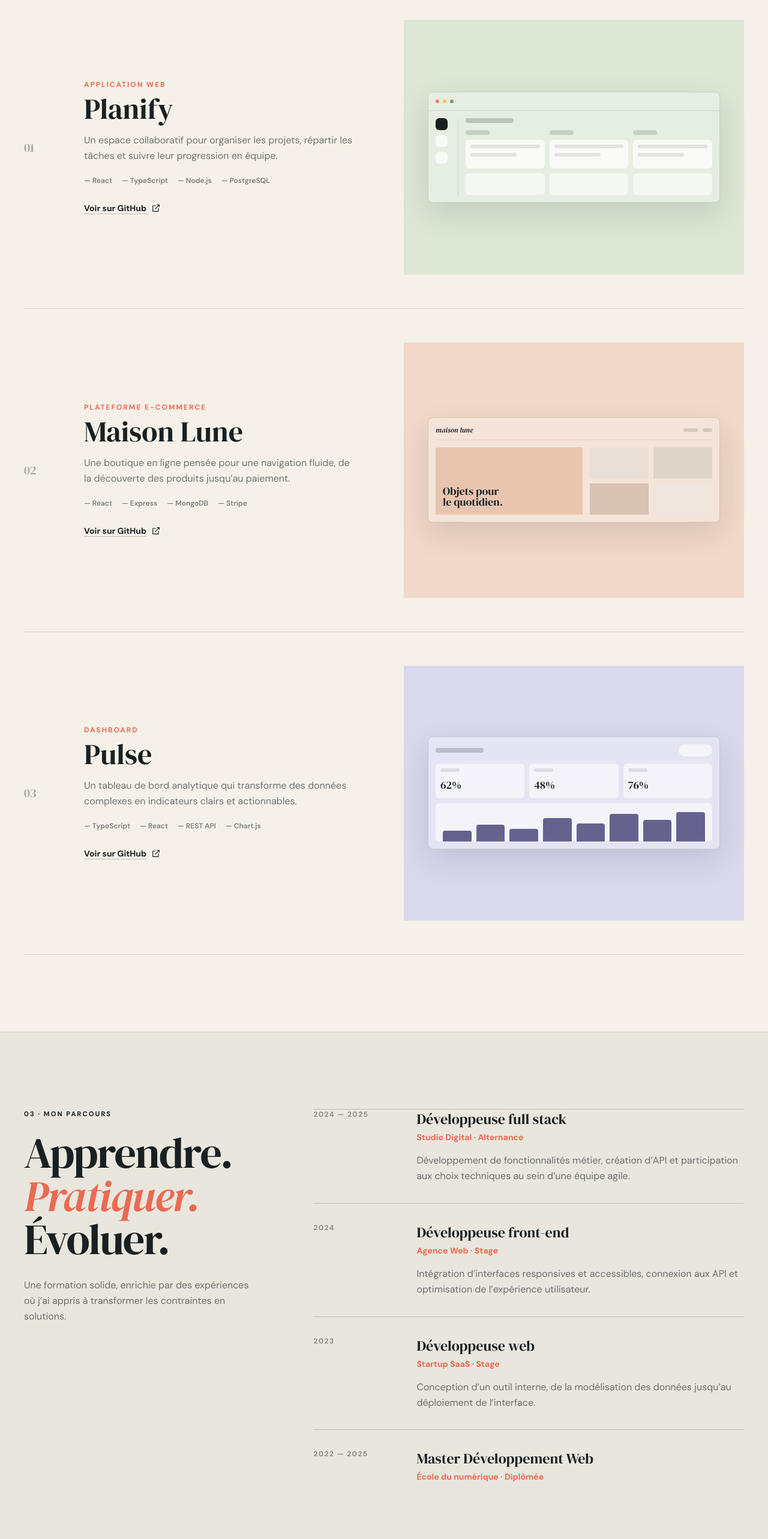
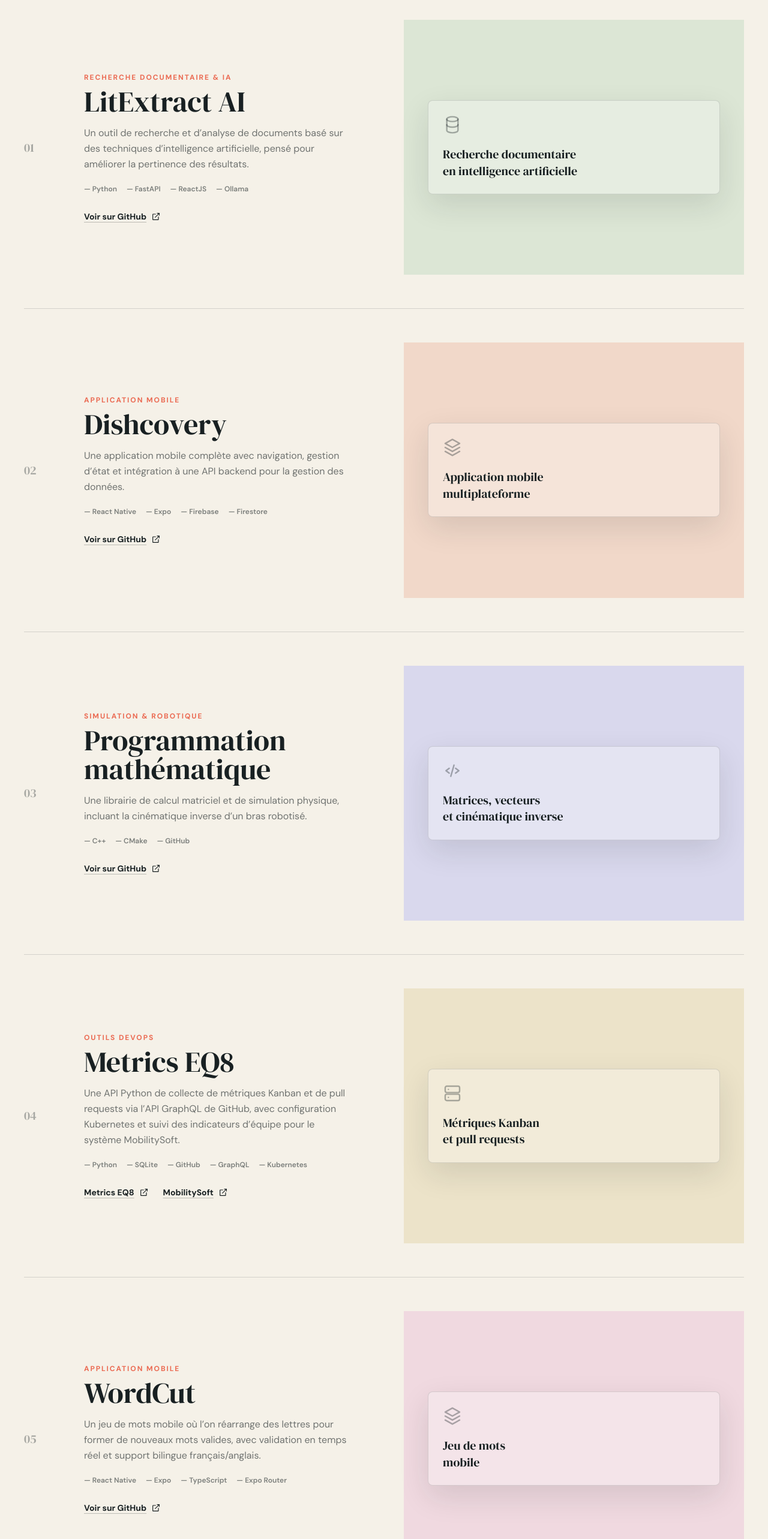
Before and after one commit to KathleenFrancis/Portfolio, a React (Vite) app: page / in a window 1280 px wide. Shown: the part 2380-4946 px from the top of the page at 60% size. Built offline with nearby package versions, Linux system fonts and the light colour scheme.

Commit message:
Remplacer les données fictives (Projets et Expériences)

```diff
--- a/src/components/ProjectComponent.tsx
+++ b/src/components/ProjectComponent.tsx
@@ -1,5 +1,4 @@
 import Icon from "./Icon";
-import { Profile } from "../data/Profile";
 import type { Project } from "../data/Projects";
 
 function ProjectComponent({ project }: { project: Project }) {
@@ -21,12 +20,19 @@ function ProjectComponent({ project }: { project: Project }) {
             </span>
           ))}
         </div>
-        <a
-          className="mt-7 inline-flex items-center gap-2 text-sm font-bold underline decoration-ink/25 underline-offset-4 transition-colors hover:text-coral"
-          href={Profile.github}
-        >
-          Voir sur GitHub <Icon name="external" size={16} />
-        </a>
+        <div className="mt-7 flex flex-wrap gap-x-6 gap-y-2">
+          {project.links.map((link) => (
+            <a
+              className="inline-flex items-center gap-2 text-sm font-bold underline decoration-ink/25 underline-offset-4 transition-colors hover:text-coral"
+              href={link.url}
+              key={link.url}
+              rel="noreferrer"
+              target="_blank"
+            >
+              {link.label} <Icon name="external" size={16} />
+            </a>
+          ))}
+        </div>
       </div>
       <div
         className={`${project.color} flex aspect-[4/3] items-center p-7 transition-transform duration-500 group-hover:-rotate-1 md:p-10`}
--- a/src/data/Experiences.ts
+++ b/src/data/Experiences.ts
@@ -7,21 +7,27 @@ export type Experience = {
 
 export const Experiences: Experience[] = [
   {
-    date: "2024 — 2025",
-    role: "Développeuse full stack",
-    company: "Studio Digital · Alternance",
-    text: "Développement de fonctionnalités métier, création d’API et participation aux choix techniques au sein d’une équipe agile.",
+    date: "Janvier — Mai 2026",
+    role: "Développeuse full-stack",
+    company: "Université de Montréal · Stage 3",
+    text: "Développement d’une application d’acquisition et de visualisation de données en temps réel, optimisation d’algorithmes multi-capteurs et intégration avec des systèmes embarqués.",
   },
   {
-    date: "2024",
-    role: "Développeuse front-end",
-    company: "Agence Web · Stage",
-    text: "Intégration d’interfaces responsives et accessibles, connexion aux API et optimisation de l’expérience utilisateur.",
+    date: "Janvier — Août 2025",
+    role: "Développeuse web",
+    company: "Ubisoft · Stage 2",
+    text: "Développement de fonctionnalités web en AngularJS et TypeScript, révision de code et participation aux cycles Scrum au sein d’une équipe agile.",
   },
   {
-    date: "2023",
+    date: "Mai — Août 2022",
     role: "Développeuse web",
-    company: "Startup SaaS · Stage",
-    text: "Conception d’un outil interne, de la modélisation des données jusqu’au déploiement de l’interface.",
+    company: "C3F Telecom · Stage 1",
+    text: "Développement de fonctionnalités web en ReactJS et TypeScript, révision de code et soutien technique aux utilisateurs internes.",
+  },
+  {
+    date: "Mai — Juillet 2021",
+    role: "Développeuse web front-end",
+    company: "Génération Clik · Stage de fin de DEC",
+    text: "Intégration de contenu web et personnalisation de thèmes Shopify et WordPress dans le cadre de refontes de sites.",
   },
 ];
--- a/src/data/Projects.tsx
+++ b/src/data/Projects.tsx
@@ -1,4 +1,10 @@
 import type { ReactNode } from "react";
+import Icon from "../components/Icon";
+
+export type ProjectLink = {
+  label: string;
+  url: string;
+};
 
 export type Project = {
   number: string;
@@ -8,115 +14,195 @@ export type Project = {
   stack: string[];
   color: string;
   visual: ReactNode;
+  links: ProjectLink[];
 };
 
 export const Projects: Project[] = [
   {
     number: "01",
-    type: "Application web",
-    title: "Planify",
+    type: "Recherche documentaire & IA",
+    title: "LitExtract AI",
     description:
-      "Un espace collaboratif pour organiser les projets, répartir les tâches et suivre leur progression en équipe.",
-    stack: ["React", "TypeScript", "Node.js", "PostgreSQL"],
+      "Un outil de recherche et d’analyse de documents basé sur des techniques d’intelligence artificielle, pensé pour améliorer la pertinence des résultats.",
+    stack: ["Python", "FastAPI", "ReactJS", "Ollama"],
     color: "bg-[#dce6d5]",
+    links: [
+      { label: "Voir sur GitHub", url: "https://github.com/KathleenFrancis" },
+    ],
     visual: (
-      <div className="project-window text-ink">
-        <div className="flex items-center gap-1.5 border-b border-ink/10 p-3">
-          <span className="h-1.5 w-1.5 rounded-full bg-[#ff7a62]" />
-          <span className="h-1.5 w-1.5 rounded-full bg-[#f4c95d]" />
-          <span className="h-1.5 w-1.5 rounded-full bg-[#6ca06c]" />
-        </div>
-        <div className="grid grid-cols-[38px_1fr] gap-3 p-3">
-          <div className="space-y-2 border-r border-ink/10">
-            <div className="h-5 w-5 rounded-md bg-ink" />
-            <div className="h-5 w-5 rounded-md bg-white/70" />
-            <div className="h-5 w-5 rounded-md bg-white/70" />
-          </div>
-          <div>
-            <div className="mb-3 h-2 w-20 rounded-full bg-ink/20" />
-            <div className="grid grid-cols-3 gap-2">
-              {[0, 1, 2].map((column) => (
-                <div className="space-y-2" key={column}>
-                  <div className="h-2 w-10 rounded-full bg-ink/15" />
-                  <div className="h-12 rounded-md bg-white/75 p-2">
-                    <div className="h-1.5 w-full rounded-full bg-ink/10" />
-                    <div className="mt-2 h-1.5 w-2/3 rounded-full bg-ink/10" />
-                  </div>
-                  <div className="h-9 rounded-md bg-white/60" />
-                </div>
-              ))}
-            </div>
-          </div>
-        </div>
+      <div className="project-window p-6 text-ink">
+        <span className="mb-5 block text-ink/35">
+          <Icon name="database" size={32} />
+        </span>
+        <p className="font-serif text-xl leading-snug">
+          Recherche documentaire
+          <br />
+          en intelligence artificielle
+        </p>
       </div>
     ),
   },
   {
     number: "02",
-    type: "Plateforme e-commerce",
-    title: "Maison Lune",
+    type: "Application mobile",
+    title: "Dishcovery",
     description:
-      "Une boutique en ligne pensée pour une navigation fluide, de la découverte des produits jusqu’au paiement.",
-    stack: ["React", "Express", "MongoDB", "Stripe"],
+      "Une application mobile complète avec navigation, gestion d’état et intégration à une API backend pour la gestion des données.",
+    stack: ["React Native", "Expo", "Firebase", "Firestore"],
     color: "bg-[#f1d8c9]",
+    links: [
+      {
+        label: "Voir sur GitHub",
+        url: "https://github.com/adil-ets/dishcovery",
+      },
+    ],
     visual: (
-      <div className="project-window p-3 text-ink">
-        <div className="mb-3 flex items-center justify-between border-b border-ink/10 pb-2">
-          <span className="font-serif text-xs italic">maison lune</span>
-          <div className="flex gap-2">
-            <span className="h-1.5 w-6 rounded-full bg-ink/15" />
-            <span className="h-1.5 w-4 rounded-full bg-ink/15" />
-          </div>
-        </div>
-        <div className="grid grid-cols-[1.2fr_1fr] gap-3">
-          <div className="flex h-28 items-end bg-[#e9c5b0] p-3">
-            <span className="font-serif text-lg leading-none">
-              Objets pour
-              <br />
-              le quotidien.
-            </span>
-          </div>
-          <div className="grid grid-cols-2 gap-2">
-            <div className="bg-[#eadfd7]" />
-            <div className="bg-[#ded6c9]" />
-            <div className="bg-[#d8c2b4]" />
-            <div className="bg-[#eee8df]" />
-          </div>
-        </div>
+      <div className="project-window p-6 text-ink">
+        <span className="mb-5 block text-ink/35">
+          <Icon name="layers" size={32} />
+        </span>
+        <p className="font-serif text-xl leading-snug">
+          Application mobile
+          <br />
+          multiplateforme
+        </p>
       </div>
     ),
   },
   {
     number: "03",
-    type: "Dashboard",
-    title: "Pulse",
+    type: "Simulation & robotique",
+    title: "Programmation mathématique",
     description:
-      "Un tableau de bord analytique qui transforme des données complexes en indicateurs clairs et actionnables.",
-    stack: ["TypeScript", "React", "REST API", "Chart.js"],
+      "Une librairie de calcul matriciel et de simulation physique, incluant la cinématique inverse d’un bras robotisé.",
+    stack: ["C++", "CMake", "GitHub"],
     color: "bg-[#d9d8ed]",
+    links: [
+      { label: "Voir sur GitHub", url: "https://github.com/KathleenFrancis" },
+    ],
     visual: (
-      <div className="project-window p-3 text-ink">
-        <div className="mb-3 flex items-center justify-between">
-          <div className="h-2 w-20 rounded-full bg-ink/20" />
-          <div className="h-5 w-14 rounded-full bg-white/60" />
-        </div>
-        <div className="grid grid-cols-3 gap-2">
-          {[62, 48, 76].map((value) => (
-            <div className="rounded-md bg-white/55 p-2" key={value}>
-              <div className="mb-2 h-1.5 w-8 rounded-full bg-ink/10" />
-              <span className="font-serif text-lg">{value}%</span>
-            </div>
-          ))}
-        </div>
-        <div className="mt-2 flex h-16 items-end gap-2 rounded-md bg-white/55 px-3 pt-3">
-          {[35, 55, 40, 75, 58, 88, 70, 95].map((height, i) => (
-            <span
-              className="flex-1 rounded-t-sm bg-[#65628d]"
-              key={i}
-              style={{ height: `${height}%` }}
-            />
-          ))}
-        </div>
+      <div className="project-window p-6 text-ink">
+        <span className="mb-5 block text-ink/35">
+          <Icon name="code" size={32} />
+        </span>
+        <p className="font-serif text-xl leading-snug">
+          Matrices, vecteurs
+          <br />
+          et cinématique inverse
+        </p>
+      </div>
+    ),
+  },
+  {
+    number: "04",
+    type: "Outils DevOps",
+    title: "Metrics EQ8",
+    description:
+      "Une API Python de collecte de métriques Kanban et de pull requests via l’API GraphQL de GitHub, avec configuration Kubernetes et suivi des indicateurs d’équipe pour le système MobilitySoft.",
+    stack: ["Python", "SQLite", "GitHub", "GraphQL", "Kubernetes"],
+    color: "bg-[#ece3c9]",
+    links: [
+      {
+        label: "Metrics EQ8",
+        url: "https://github.com/JAMC8/metrics-eq8",
+      },
+      {
+        label: "MobilitySoft",
+        url: "https://github.com/JAMC8/mobilitysoft-eq8",
+      },
+    ],
+    visual: (
+      <div className="project-window p-6 text-ink">
+        <span className="mb-5 block text-ink/35">
+          <Icon name="server" size={32} />
+        </span>
+        <p className="font-serif text-xl leading-snug">
+          Métriques Kanban
+          <br />
+          et pull requests
+        </p>
+      </div>
+    ),
+  },
+  {
+    number: "05",
+    type: "Application mobile",
+    title: "WordCut",
+    description:
+      "Un jeu de mots mobile où l’on réarrange des lettres pour former de nouveaux mots valides, avec validation en temps réel et support bilingue français/anglais.",
+    stack: ["React Native", "Expo", "TypeScript", "Expo Router"],
+    color: "bg-[#f0d9e0]",
+    links: [
+      {
+        label: "Voir sur GitHub",
+        url: "https://github.com/KathleenFrancis/wordcut-mobile",
+      },
+    ],
+    visual: (
+      <div className="project-window p-6 text-ink">
+        <span className="mb-5 block text-ink/35">
+          <Icon name="layers" size={32} />
+        </span>
+        <p className="font-serif text-xl leading-snug">
+          Jeu de mots
+          <br />
+          mobile
+        </p>
+      </div>
+    ),
+  },
+  {
+    number: "06",
+    type: "Jeu vidéo",
+    title: "I don't want to be Isekai'ed",
+    description:
+      "Un jeu vidéo de type top-down où le joueur n’est qu’une ombre, il ne peut pas se déplacer dans la lumière. Le joueur devra donc résoudre des énigmes afin de se frayer un chemin et de retrouver sa vitalité.",
+    stack: ["Unity", "C#", "GitHub"],
+    color: "bg-[#e6d9f0]",
+    links: [
+      {
+        label: "Voir sur GitHub",
+        url: "https://github.com/H2024-equipe-01/I-dont-want-to-be-Isekaied",
+      },
+      {
+        label: "Télécharger le jeu",
+        url: "https://emeulai.itch.io/i-dont-want-to-be-isekaied",
+      },
+    ],
+    visual: (
+      <iframe
+        allow="accelerometer; autoplay; clipboard-write; encrypted-media; gyroscope; picture-in-picture; web-share"
+        allowFullScreen
+        className="project-window h-full w-full"
+        src="https://www.youtube.com/embed/_BT-JGT0efE"
+        title="YouTube video player"
+      ></iframe>
+    ),
+  },
+  {
+    number: "07",
+    type: "Application web",
+    title: "MTL Vélo",
+    description:
+      "Une application web de visualisation de données sur les stations de vélo en libre-service à Montréal, avec intégration d’une API publique et affichage dynamique des données.",
+    stack: ["ReactJS", "TypeScript", "TailwindCSS", "Vite"],
+    color: "bg-[#d9e6f0]",
+    links: [
+      {
+        label: "Voir sur GitHub",
+        url: "https://github.com/svaillancourt98/gti525-e2026-laboratoire",
+      },
+    ],
+    visual: (
+      <div className="project-window p-6 text-ink">
+        <span className="mb-5 block text-ink/35">
+          <Icon name="layers" size={32} />
+        </span>
+        <p className="font-serif text-xl leading-snug">
+          Visualisation de données
+          <br />
+          sur les stations de vélo
+        </p>
       </div>
     ),
   },
--- a/src/sections/WorkSection.tsx
+++ b/src/sections/WorkSection.tsx
@@ -1,6 +1,19 @@
 import ExperienceComponent from "../components/ExperienceComponent";
 import Section from "../components/Section";
 import { Experiences } from "../data/Experiences";
+
+const education = [
+  {
+    date: "Diplômée en novembre 2026",
+    title: "Baccalauréat en génie logiciel",
+    institution: "École de technologie supérieure",
+  },
+  {
+    date: "2021",
+    title: "DEC en techniques d’intégration multimédia",
+    institution: "Collège de Maisonneuve",
+  },
+];
 
 function WorkSection() {
   return (
@@ -29,21 +42,26 @@ function WorkSection() {
           <ExperienceComponent
             experience={experience}
             isLast={index === Experiences.length - 1}
-            key={experience.role}
+            key={experience.company}
           />
         ))}
 
-        <article className="grid py-8 pl-8 lg:grid-cols-[140px_1fr] lg:gap-8 lg:pl-0">
+        {education.map((item) => (
+          <article
+            className="grid py-8 pl-8 lg:grid-cols-[140px_1fr] lg:gap-8 lg:pl-0"
+            key={item.title}
+          >
             <p className="mb-3 text-xs font-bold uppercase tracking-[0.12em] text-ink/45 lg:mb-0">
-            2022 — 2025
+              {item.date}
             </p>
             <div>
-            <h3 className="font-serif text-2xl">Master Développement Web</h3>
+              <h3 className="font-serif text-2xl">{item.title}</h3>
               <p className="mt-1 text-sm font-bold text-coral">
-              École du numérique · Diplômée
+                {item.institution}
               </p>
             </div>
           </article>
+        ))}
       </div>
     </Section>
   );
```
Lines whose indentation alone changed are shown as unchanged.
